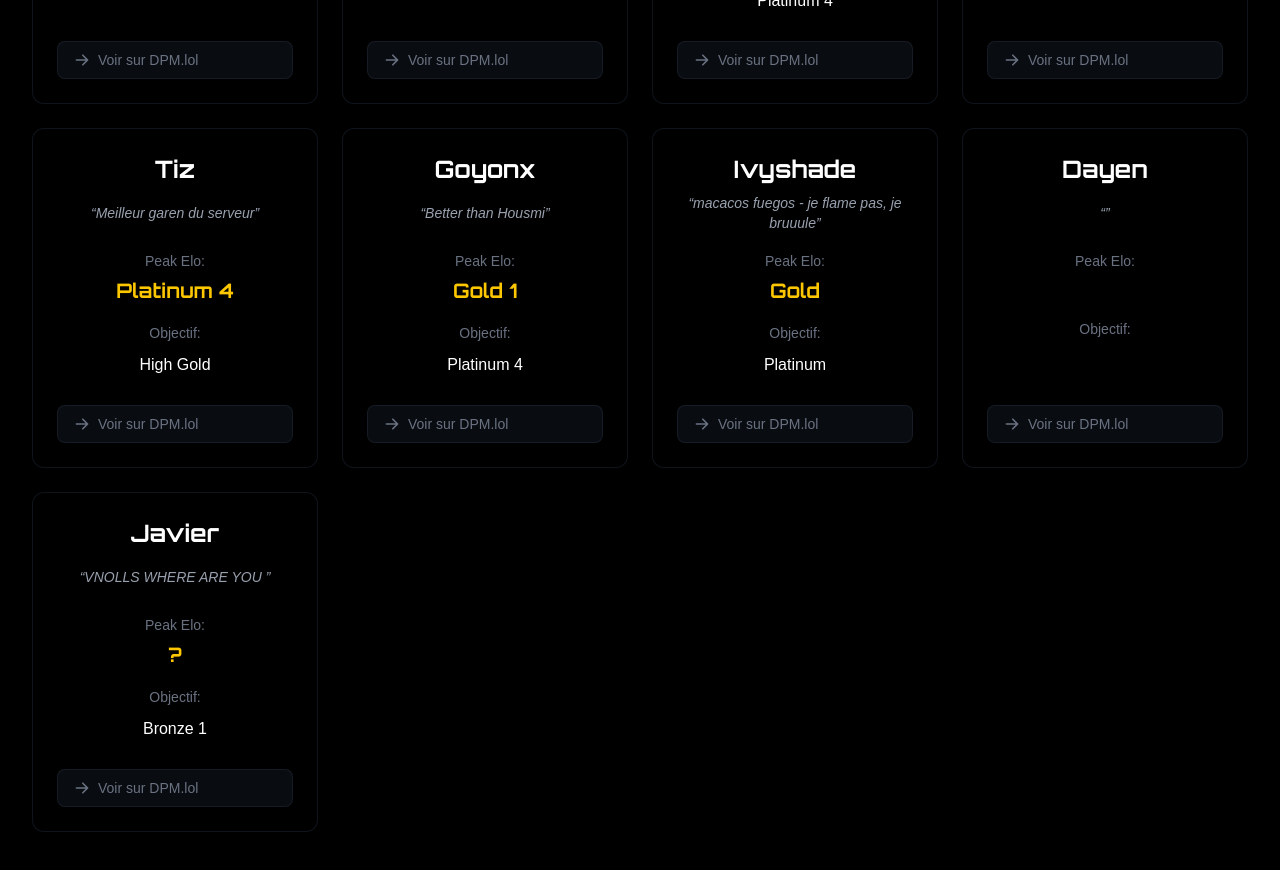
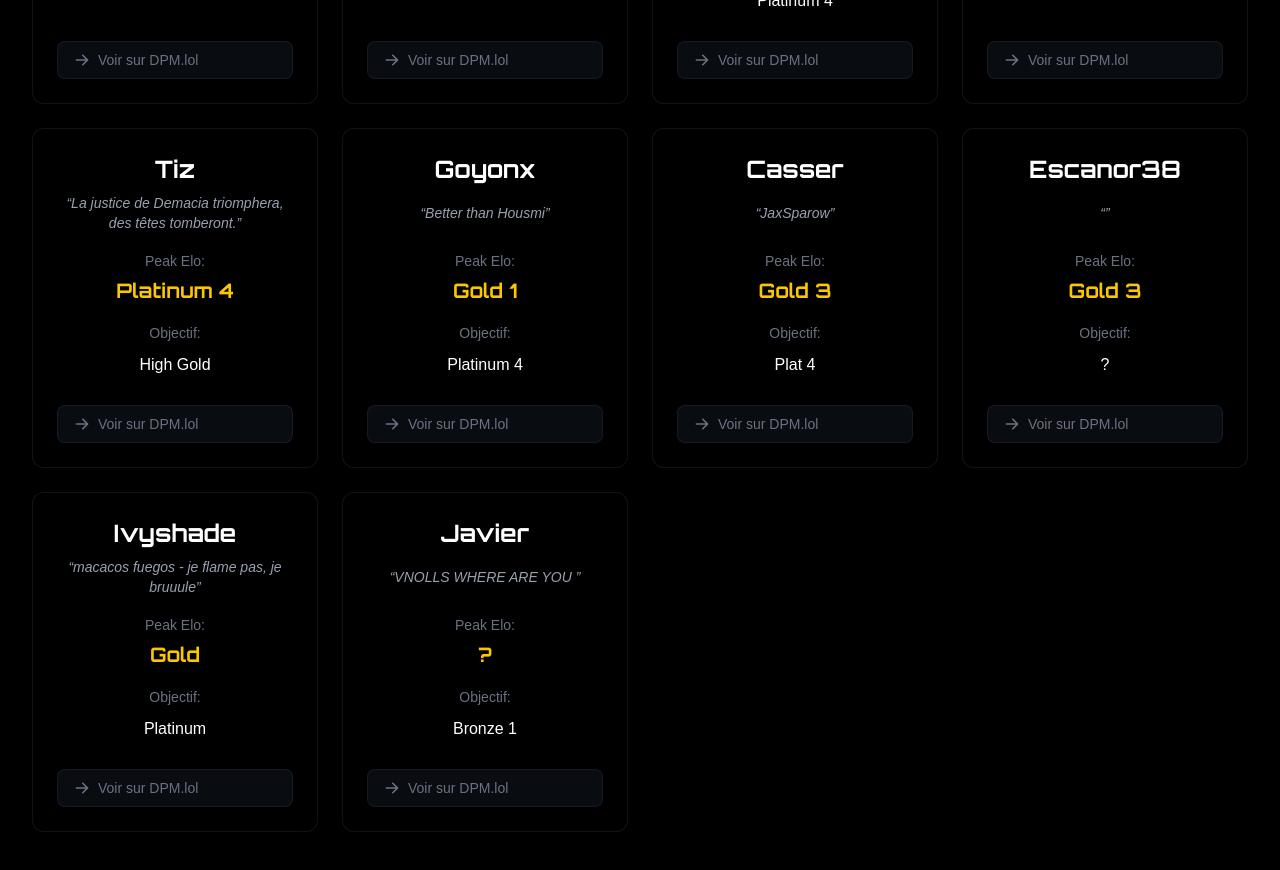
Before and after one commit to Paillard0Celerio0Paul0/gorki, a Next.js app: page /participants in a window 1280 px wide. Shown: the part 1800-2670 px from the top of the page. Built offline with nearby package versions, Linux system fonts and the light colour scheme.

Commit message:
add participants

```diff
--- a/src/app/participants/page.tsx
+++ b/src/app/participants/page.tsx
@@ -118,7 +118,7 @@ const participants = [
   },
   {
     name: "Tiz",
-    catchphrase: "Meilleur garen du serveur",
+    catchphrase: "La justice de Demacia triomphera, des têtes tomberont.",
     peakElo: "Platinum 4",
     objective: "High Gold",
     dpmLink: "https://dpm.lol/player/tiz"
@@ -131,19 +131,26 @@ const participants = [
     dpmLink: "https://dpm.lol/player/goyonx"
   },
   {
+    name: "Casser",
+    catchphrase: "JaxSparow",
+    peakElo: "Gold 3",
+    objective: "Plat 4",
+    dpmLink: "https://dpm.lol/player/dayen"
+  },  {
+    name: "Escanor38",
+    catchphrase: "",
+    peakElo: "Gold 3",
+    objective: "?",
+    dpmLink: "https://dpm.lol/player/dayen"
+  },
+  {
     name: "Ivyshade",
     catchphrase: "macacos fuegos - je flame pas, je bruuule",
     peakElo: "Gold",
     objective: "Platinum",
     dpmLink: "https://dpm.lol/player/ivyshade"
   },
-  {
-    name: "Dayen",
-    catchphrase: "",
-    peakElo: "",
-    objective: "",
-    dpmLink: "https://dpm.lol/player/dayen"
-  },
+
   {
     name: "Javier",
     catchphrase: "VNOLLS WHERE ARE YOU ",
```
